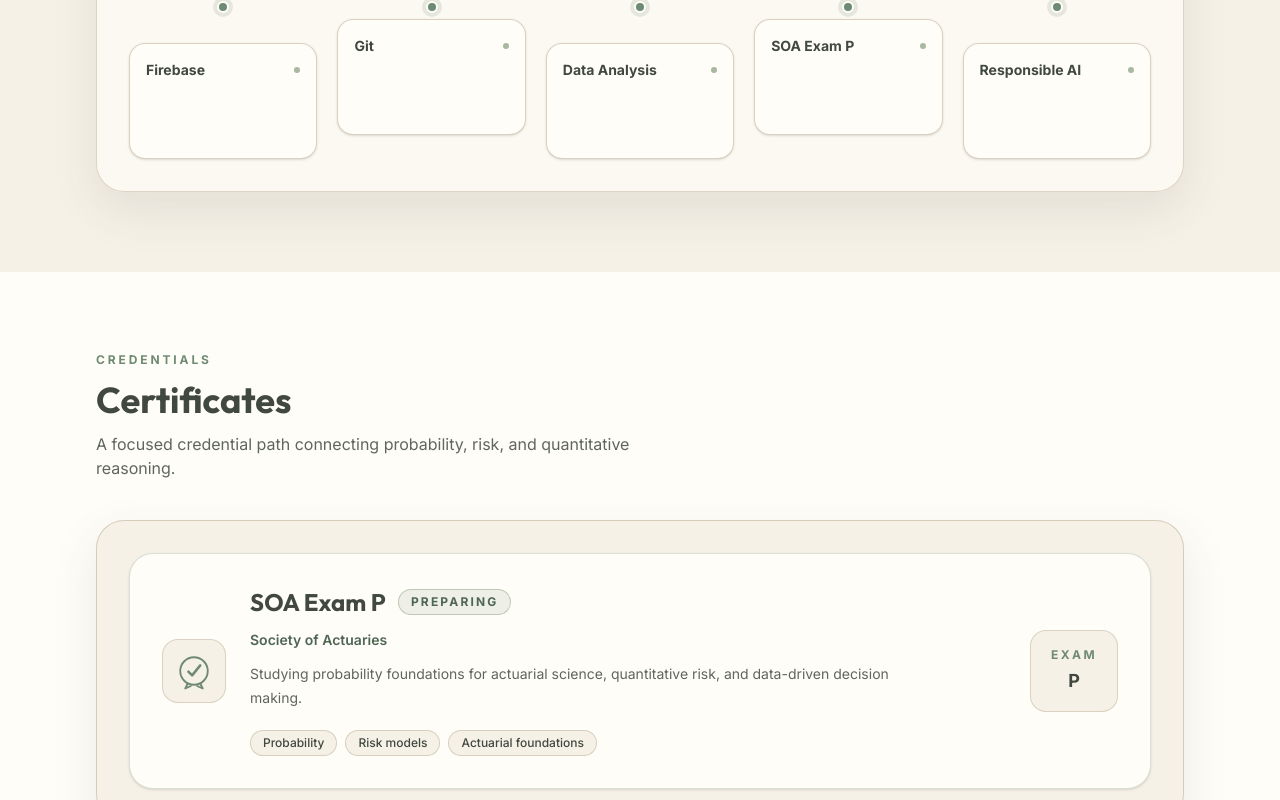
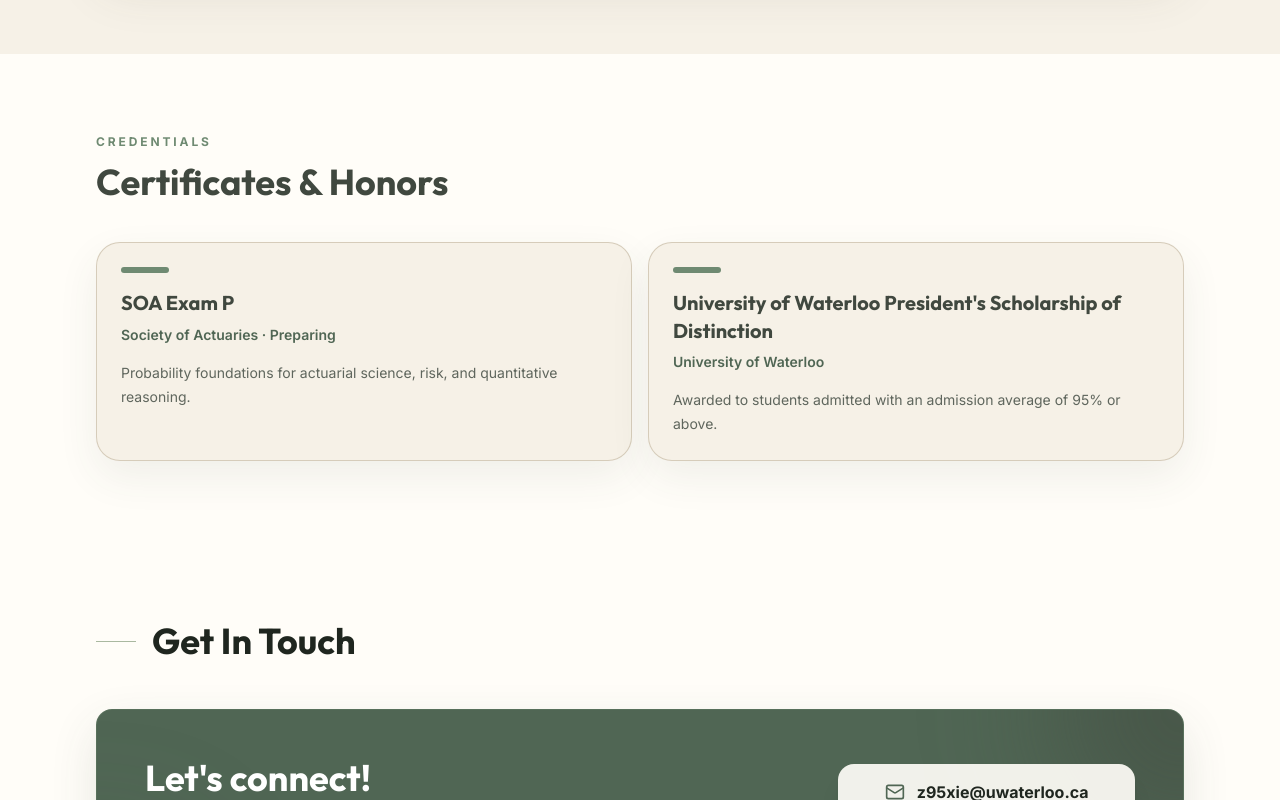
Before and after one commit to molly-xie-uw/website, a React (Vite) app: page / in a window 1280 px wide. Shown: the part 4480-5280 px from the top of the page. Built offline with nearby package versions, Linux system fonts and the light colour scheme.

Commit message:
Simplify credentials section

```diff
--- a/src/App.tsx
+++ b/src/App.tsx
@@ -14,7 +14,6 @@
   ChevronRight,
   MapPin,
   Calendar,
-  Award,
   BookOpen,
   Code2,
   Database,
@@ -542,17 +541,6 @@
           ))}
         </div>
 
-        <div className="mt-16 glass-card p-8 flex flex-col md:flex-row items-center gap-8 justify-center bg-white shadow-md">
-          <div className="p-4 bg-yellow-50 text-yellow-600 rounded-2xl">
-            <Award className="w-10 h-10" />
-          </div>
-          <div className="text-center md:text-left">
-            <h3 className="font-display font-bold text-2xl text-slate-800">Honors & Awards</h3>
-            <p className="text-slate-600 mt-2 max-w-xl">
-              <span className="font-bold text-matcha-700">University of Waterloo President’s Scholarship of Distinction</span> — Awarded to students admitted with an admission average of 95% or above.
-            </p>
-          </div>
-        </div>
       </Section>
 
       <JadeDragonSkillPath />
--- a/src/components/CertificateSection.jsx
+++ b/src/components/CertificateSection.jsx
@@ -1,82 +1,43 @@
-const certificate = {
+const credentials = [
+  {
     title: 'SOA Exam P',
-  issuer: 'Society of Actuaries',
-  status: 'Preparing',
-  focus: ['Probability', 'Risk models', 'Actuarial foundations'],
-  description:
-    'Studying probability foundations for actuarial science, quantitative risk, and data-driven decision making.',
-};
-
-const SealIcon = () => (
-  <svg className="h-10 w-10 text-[#6F8A72]" viewBox="0 0 64 64" fill="none" aria-hidden="true">
-    <circle cx="32" cy="32" r="22" stroke="currentColor" strokeWidth="3" />
-    <path
-      d="M23 33l6 6 13-16"
-      stroke="currentColor"
-      strokeWidth="4"
-      strokeLinecap="round"
-      strokeLinejoin="round"
-    />
-    <path
-      d="M22 52l-4 8 9-4M42 52l4 8-9-4"
-      stroke="currentColor"
-      strokeWidth="3"
-      strokeLinecap="round"
-      strokeLinejoin="round"
-    />
-  </svg>
-);
+    meta: 'Society of Actuaries · Preparing',
+    description: 'Probability foundations for actuarial science, risk, and quantitative reasoning.',
+  },
+  {
+    title: "University of Waterloo President's Scholarship of Distinction",
+    meta: 'University of Waterloo',
+    description: 'Awarded to students admitted with an admission average of 95% or above.',
+  },
+];
 
 export default function CertificateSection() {
   return (
     <section id="certificates" className="section-padding bg-[#FFFDF8] text-[#40483F]">
       <div className="mx-auto max-w-6xl">
-        <div className="mb-10 flex flex-col gap-3 md:flex-row md:items-end md:justify-between">
-          <div>
+        <div className="mb-10">
           <p className="mb-3 text-xs font-bold uppercase tracking-[0.24em] text-[#6F8A72]">
             Credentials
           </p>
           <h2 className="font-display text-3xl font-bold text-[#40483F] md:text-4xl">
-              Certificates
+            Certificates & Honors
           </h2>
-            <p className="mt-3 max-w-xl text-sm leading-6 text-[#5f665d] md:text-base">
-              A focused credential path connecting probability, risk, and quantitative reasoning.
-            </p>
-          </div>
         </div>
 
-        <div className="rounded-[28px] border border-[#CFC3B0]/80 bg-[#F6F1E7] p-5 shadow-[0_18px_48px_rgba(64,72,63,0.10)] md:p-8">
-          <article className="grid gap-6 rounded-3xl border border-[#6F8A72]/25 bg-[#FFFDF8] p-6 shadow-sm md:grid-cols-[auto_1fr_auto] md:items-center md:p-8">
-            <div className="flex h-16 w-16 items-center justify-center rounded-2xl border border-[#CFC3B0]/70 bg-[#F6F1E7]">
-              <SealIcon />
-            </div>
-
-            <div>
-              <div className="mb-3 flex flex-wrap items-center gap-3">
-                <h3 className="font-display text-2xl font-bold text-[#40483F]">{certificate.title}</h3>
-                <span className="rounded-full border border-[#A9B8A0]/70 bg-[#A9B8A0]/20 px-3 py-1 text-xs font-bold uppercase tracking-[0.18em] text-[#506654]">
-                  {certificate.status}
-                </span>
-              </div>
-              <p className="text-sm font-semibold text-[#506654]">{certificate.issuer}</p>
-              <p className="mt-3 max-w-2xl text-sm leading-6 text-[#5f665d]">{certificate.description}</p>
-              <div className="mt-5 flex flex-wrap gap-2">
-                {certificate.focus.map((item) => (
-                  <span
-                    key={item}
-                    className="rounded-full border border-[#CFC3B0]/75 bg-[#F6F1E7] px-3 py-1 text-xs font-medium text-[#40483F]"
+        <div className="grid gap-4 md:grid-cols-2">
+          {credentials.map((item) => (
+            <article
+              key={item.title}
+              className="rounded-3xl border border-[#CFC3B0]/80 bg-[#F6F1E7] p-6 shadow-[0_16px_40px_rgba(64,72,63,0.08)] transition duration-200 hover:border-[#6F8A72]/55 hover:shadow-[0_18px_44px_rgba(64,72,63,0.12)]"
             >
-                    {item}
-                  </span>
+              <div className="mb-4 h-1.5 w-12 rounded-full bg-[#6F8A72]" />
+              <h3 className="font-display text-xl font-bold leading-snug text-[#40483F]">
+                {item.title}
+              </h3>
+              <p className="mt-2 text-sm font-semibold text-[#506654]">{item.meta}</p>
+              <p className="mt-4 text-sm leading-6 text-[#5f665d]">{item.description}</p>
+            </article>
           ))}
-              </div>
-            </div>
-
-            <div className="rounded-2xl border border-[#CFC3B0]/70 bg-[#F6F1E7] px-5 py-4 text-left md:text-center">
-              <p className="text-xs font-bold uppercase tracking-[0.2em] text-[#6F8A72]">Exam</p>
-              <p className="mt-1 text-lg font-bold text-[#40483F]">P</p>
-            </div>
-          </article>
         </div>
       </div>
     </section>
```
Lines whose indentation alone changed are shown as unchanged.
